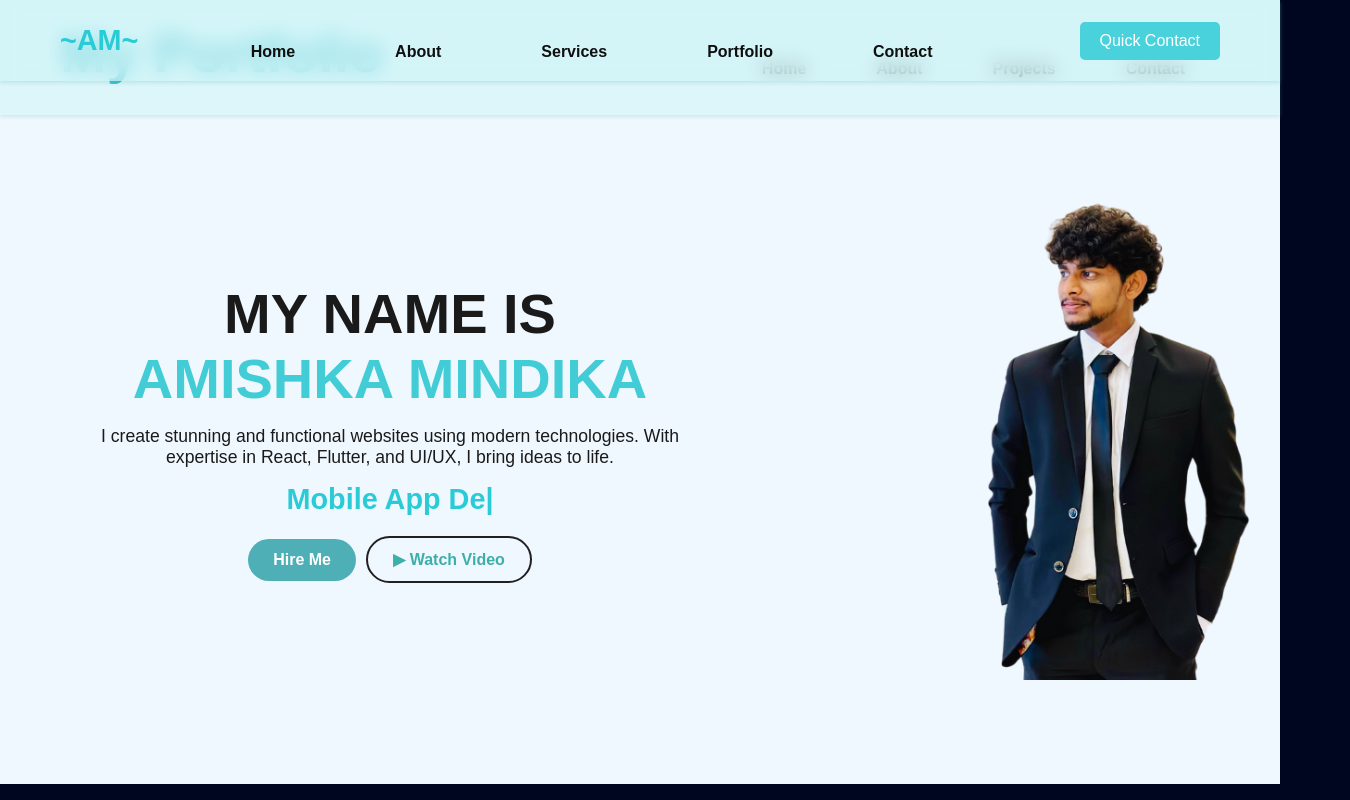
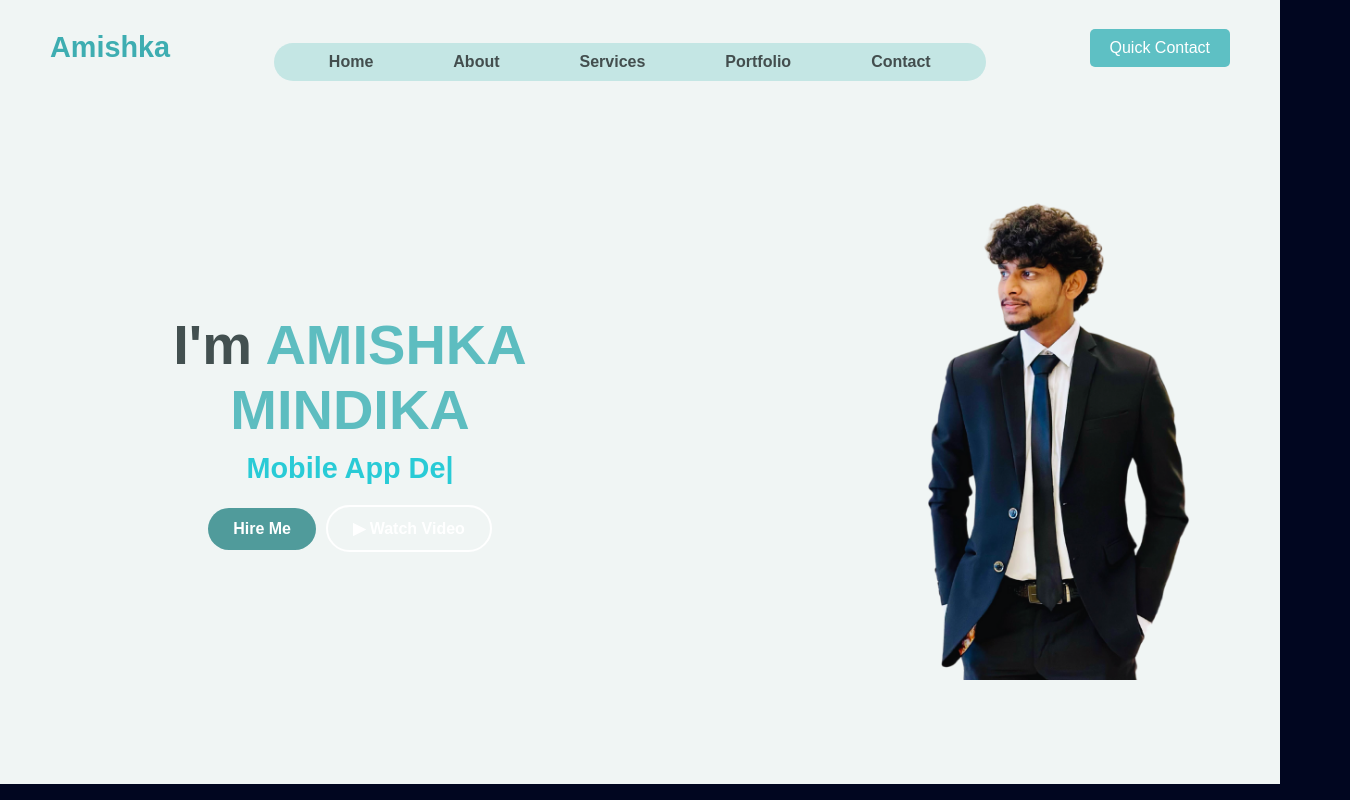
Before and after one commit to AmishkaMindika/myportfolio, a React (Vite) app: page / in a window 1280 px wide. Shown: the whole page, 1350 px wide, since content can reach past the window. Built offline with nearby package versions, Linux system fonts and the light colour scheme.

Commit message:
add modern css

```diff
--- a/src/components/Navbar.css
+++ b/src/components/Navbar.css
@@ -2,9 +2,9 @@
     display: flex;
     justify-content: space-between;
     padding: 10px 20px;
-    background-color: rgba(4, 14, 29, 0.8);
+    background-color: rgba(255, 255, 255, 0.8);
     backdrop-filter: blur(10px);
-    box-shadow: 0 2px 4px rgba(93, 179, 174, 0.247);
+
     position: fixed;
     top: 0;
     width: 100%;
@@ -13,10 +13,10 @@
 
   .nav-links {
     display: flex;
-    gap: 70px;
+    gap: 20px;
     padding-right: 3%;
     font-weight: bolder;
-    margin-top: 2%;
+    margin-top: 3%;
   }
 
   .nav-links a {
--- a/src/components/Navbar.jsx
+++ b/src/components/Navbar.jsx
@@ -7,10 +7,7 @@ function Navbar() {
     <nav className="navbar">
       <h1>My Portfolio</h1>
       <div className="nav-links">
-        <Link to="/">Home</Link>
-        <Link to="/about">About</Link>
-        <Link to="/projects">Projects</Link>
-        <Link to="/contact">Contact</Link>
+
       </div>
     </nav>
   );
--- a/src/pages/Home.css
+++ b/src/pages/Home.css
@@ -9,15 +9,13 @@
 .home {
 
 
+  background-position: center;
+  background-attachment: fixed;
+  color: #435050;
+  display: flex;
 
-  background-size: cover;
-  background-position: center;
-
-  color: #1b1a1a;
-  display: flex;
-  flex-direction: column;
   align-items: center;
-  background-color: aliceblue;
+  background-color: #f0f5f4;
 }
 
 /* Navbar */
@@ -26,22 +24,33 @@
   display: flex;
   justify-content: space-between;
   align-items: center;
-  padding: 20px 60px;
-  background: rgba(207, 246, 247, 0.6);
+  padding: 15px 50px;
+  background: #f0f5f4;
   position: fixed;
   top: 0;
   z-index: 100;
 }
 
+/* Logo */
 .logo {
   font-size: 1.8rem;
   font-weight: bold;
-  color: #29cbd6;
+  color: #3eadb1;
+}
+
+/* Center Navigation Links */
+.nav-center {
+  flex-grow: 1;
+  display: flex;
+  justify-content: center;
 }
 
 .nav-links {
   display: flex;
   list-style: none;
+  background: rgba(20, 170, 163, 0.2);
+  padding: 10px 25px;
+  border-radius: 30px;
 }
 
 .nav-links li {
@@ -50,17 +59,20 @@
 
 .nav-links a {
   text-decoration: none;
-  color: #0f0f0f;
+  color: #434e4e;
   font-size: 1rem;
   transition: 0.3s;
+  padding: 8px 15px;
+  border-radius: 20px;
 }
 
 .nav-links a:hover {
-  color: #29cbd6;
+  background: rgba(255, 255, 255, 0.3);
 }
 
+/* Quick Contact Button */
 .quick-contact {
-  background-color: #49d2db;
+  background-color: #5ec0c4;
   color: white;
   border: none;
   padding: 10px 20px;
@@ -70,7 +82,7 @@
 }
 
 .quick-contact:hover {
-  background-color: #2391a0;
+  background-color: #1b4b4d;
 }
 
 /* Hero Section */
@@ -85,7 +97,7 @@
 }
 
 .text-content {
-  max-width: 600px;
+max-width: 80%;
 }
 
 .tagline {
@@ -99,11 +111,10 @@
 h1 {
   font-size: 3.5rem;
   font-weight: bold;
-
 }
 
 .highlight {
-  color: #42ccd6;
+  color: #5dbdc0;
 }
 
 .description {
@@ -135,23 +146,23 @@ h1 {
 }
 
 .hire-btn {
-  background-color: #4eafb6;
+  background-color: #509b9b;
   color: white;
   margin-right: 10px;
 }
 
 .hire-btn:hover {
-  background-color: #192928;
+  background-color: #201f1f;
 }
 
 .watch-btn {
   background: transparent;
-  border: 2px solid rgb(36, 31, 31);
-  color: rgb(60, 175, 169);
+  border: 2px solid white;
+  color: white;
 }
 
 .watch-btn:hover {
-  background-color: rgb(33, 71, 71);
+  background-color: white;
   color: black;
 }
 
@@ -163,10 +174,9 @@ h1 {
 .profile-image {
   width: 500px;
   height: auto;
-  margin-left: 32%;
-
 
   transition: transform 0.3s;
+  margin-left: 28%;
 }
 
 .profile-image:hover {
@@ -192,7 +202,7 @@ h1 {
     font-size: 1.5rem;
   }
 
-  .nav-links {
-    display: none; /* Hide menu on mobile */
+  .nav-center {
+    display: none; /* Hide middle menu on mobile */
   }
 }
--- a/src/pages/Home.jsx
+++ b/src/pages/Home.jsx
@@ -7,7 +7,9 @@ function Home() {
     <div className="home">
       {/* Navigation Bar */}
       <nav className="navbar">
-        <div className="logo">~AM~</div>
+        <div className="logo">Amishka</div>
+
+        <div className="nav-center">
           <ul className="nav-links">
             <li><a href="#home">Home</a></li>
             <li><a href="#about">About</a></li>
@@ -15,6 +17,8 @@ function Home() {
             <li><a href="#portfolio">Portfolio</a></li>
             <li><a href="#contact">Contact</a></li>
           </ul>
+        </div>
+
         <button className="quick-contact">Quick Contact</button>
       </nav>
 
@@ -23,17 +27,14 @@ function Home() {
         <div className="text-content">
 
           <h1>
-            MY NAME IS <span className="highlight">AMISHKA MINDIKA</span>
+            I'm <span className="highlight">AMISHKA MINDIKA</span>
           </h1>
-          <p className="description">
-            I create stunning and functional websites using modern technologies.
-            With expertise in React, Flutter, and UI/UX, I bring ideas to life.
-          </p>
-
-          {/* Type Animation */}
           <p>
 
           </p>
+
+
+          {/* Type Animation */}
           <TypeAnimation
             sequence={[
               "Web Developer",
```
Lines whose indentation alone changed are shown as unchanged.
